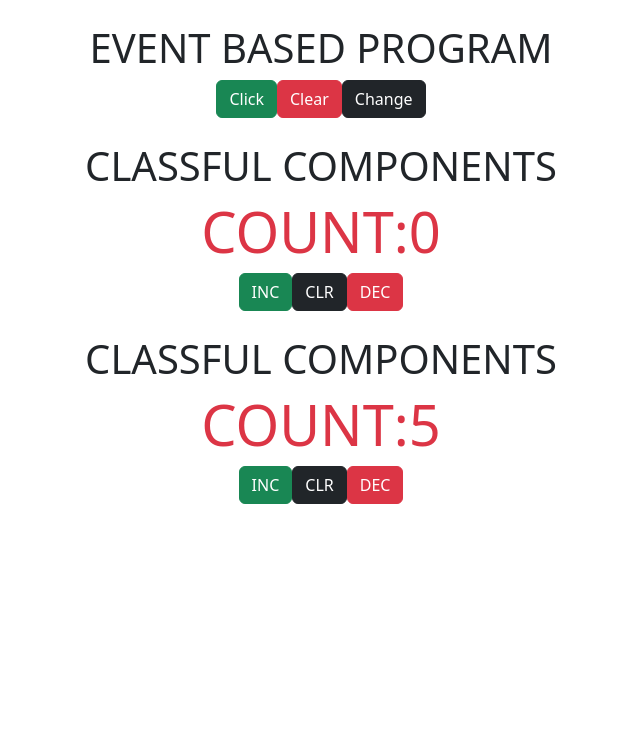
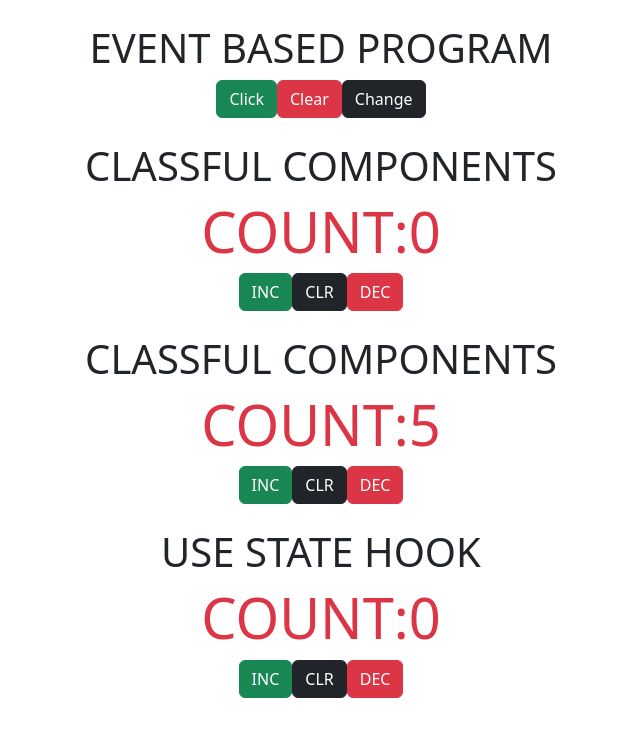
Before and after one commit to muharremgem/React_Learning, a React (Create React App) app in the folder rc05_events_useStateHook/: page / in a window 1280 px wide. Shown: the top 736 px of the page, without its empty margins (319-959 px from the left). Built offline with nearby package versions, Linux system fonts and the light colour scheme.

Commit message:
useState counter

```diff
--- a/rc05_events_useStateHook/src/App.js
+++ b/rc05_events_useStateHook/src/App.js
@@ -1,5 +1,6 @@
 import { Events } from "./components/1-events/Events";
 import Counter from "./components/2-classComponent/Counter";
+import UseStateCounter from "./components/3-useStateHook/UseStateCounter";
 
 function App() {
   return (
@@ -7,6 +8,7 @@ function App() {
       <Events />
       <Counter />
       <Counter count={5} />
+      <UseStateCounter />
     </div>
   );
 }
--- a/rc05_events_useStateHook/src/components/3-useStateHook/UseStateCounter.jsx
+++ b/rc05_events_useStateHook/src/components/3-useStateHook/UseStateCounter.jsx
@@ -1,9 +1,22 @@
-import React from 'react'
+import React from "react";
+import { useState } from "react";
 
 const UseStateCounter = () => {
+
+const [count, setCount] = useState(0);
+const inc = () => {
+    setCount(count + 1);
+};
+
   return (
-    <div>UseStateCounter</div>
-  )
-}
+    <div className="container text-center mt-4">
+      <h1>USE STATE HOOK</h1>
+      <h2 className="display-4 text-danger">COUNT:{count}</h2>
+      <button onClick={inc} className="btn btn-success">INC</button>
+      <button onClick={()=>setCount(0)} className="btn btn-dark">CLR</button>
+      <button onClick={()=> setCount(count - 1)} className="btn btn-danger">DEC</button>
+    </div>
+  );
+};
 
-export default UseStateCounter
+export default UseStateCounter;
```
